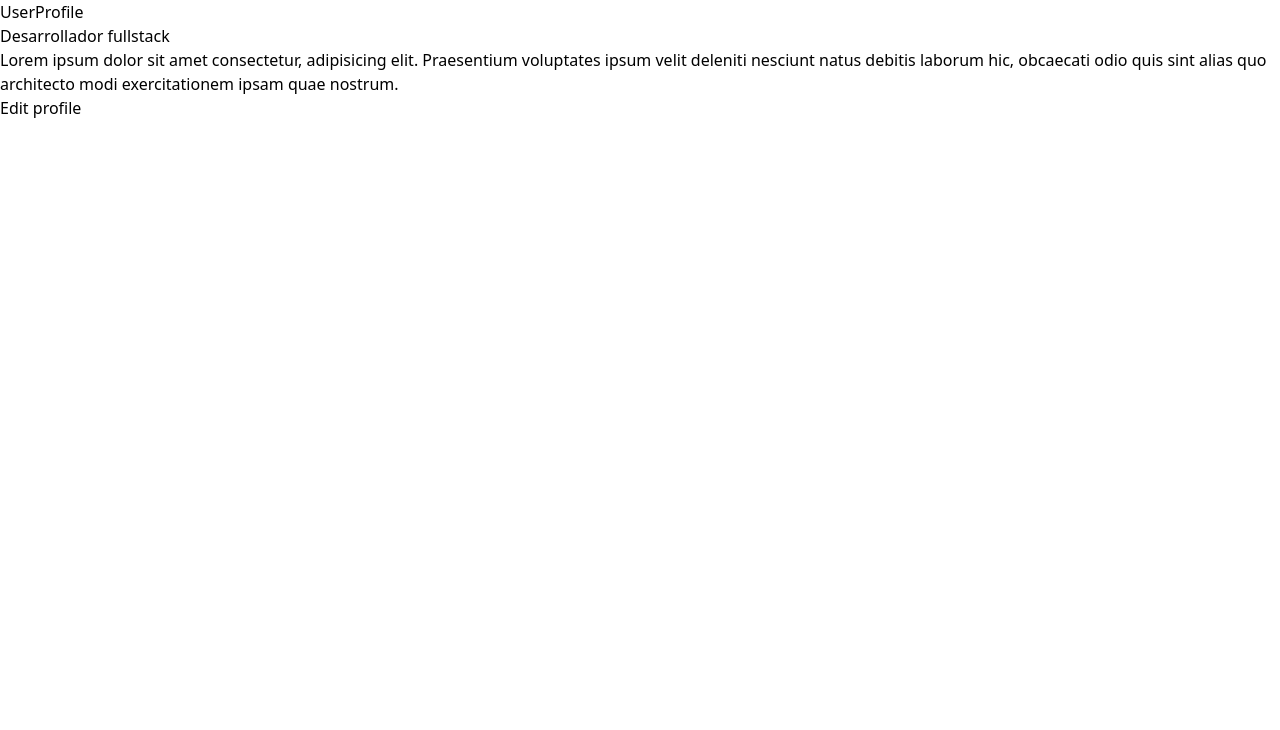
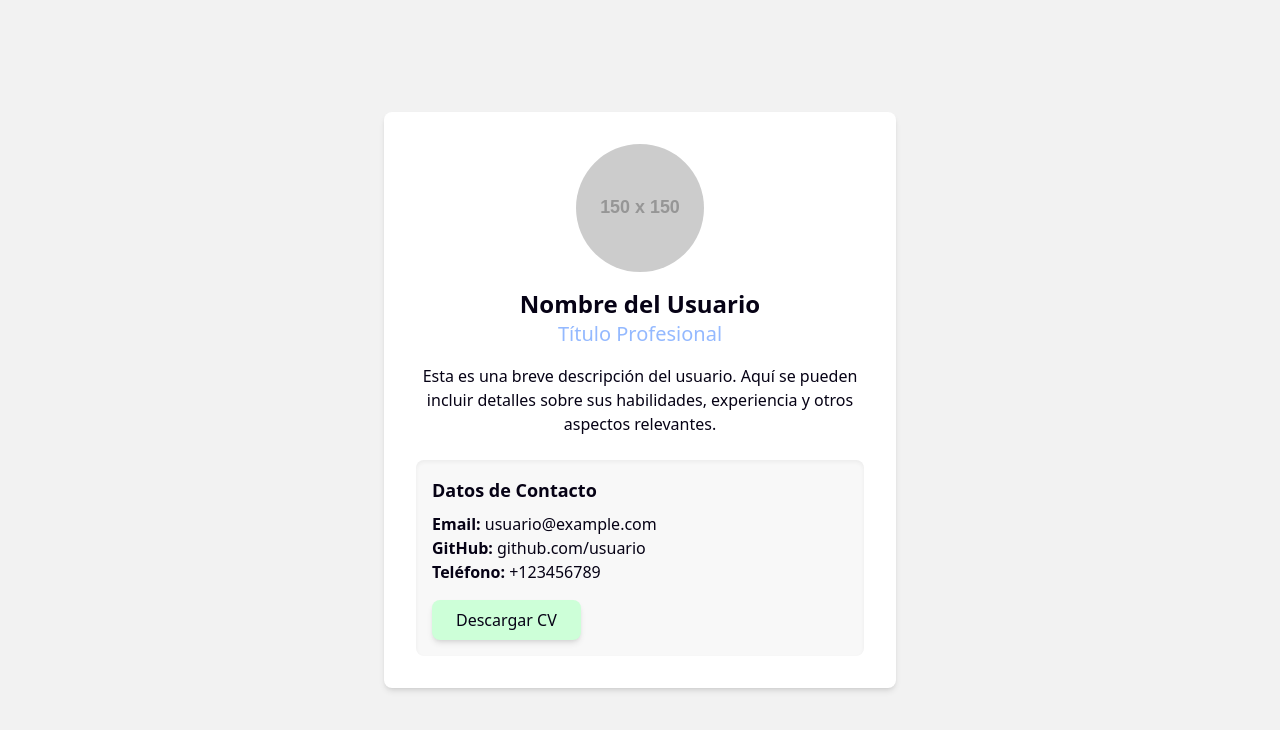
Before and after one commit to juanRCoder/i002-cvinter-front, a React (Vite) app: page /profile in a window 1280 px wide. Shown: the top 730 px of the page. Built offline with nearby package versions, Linux system fonts and the light colour scheme.

Commit message:
maquetado userProfile

```diff
--- a/src/application/dashboard/components/UserProfile.tsx
+++ b/src/application/dashboard/components/UserProfile.tsx
@@ -2,11 +2,30 @@
 
 const UserProfile: React.FC = () => {
     return (
-        <div>
-            <h1>UserProfile</h1>
-            <h2>Desarrollador fullstack</h2>
-            <p>Lorem ipsum dolor sit amet consectetur, adipisicing elit. Praesentium voluptates ipsum velit deleniti nesciunt natus debitis laborum hic, obcaecati odio quis sint alias quo architecto modi exercitationem ipsam quae nostrum.</p>
-            <button>Edit profile</button>
+        <div className="min-h-screen flex items-center justify-center bg-[#F2F2F2]">
+            <div className="bg-white p-8 rounded-lg shadow-md max-w-lg w-full mx-4">
+                <div className="flex flex-col items-center">
+                    <img
+                        src="https://via.placeholder.com/150"
+                        alt="Profile"
+                        className="w-32 h-32 rounded-full mb-4"
+                    />
+                    <h2 className="text-2xl font-bold text-[#060215]">Nombre del Usuario</h2>
+                    <h3 className="text-xl text-[#94B9FF]">Título Profesional</h3>
+                    <p className="text-center text-[#060215] mt-4 mb-6">
+                        Esta es una breve descripción del usuario. Aquí se pueden incluir detalles sobre sus habilidades, experiencia y otros aspectos relevantes.
+                    </p>
+                </div>
+                <div className="bg-[#F8F8F8] p-4 rounded-lg shadow-inner w-full">
+                    <h4 className="text-lg font-semibold text-[#060215] mb-2">Datos de Contacto</h4>
+                    <p className="text-[#060215]"><strong>Email:</strong> usuario@example.com</p>
+                    <p className="text-[#060215]"><strong>GitHub:</strong> github.com/usuario</p>
+                    <p className="text-[#060215]"><strong>Teléfono:</strong> +123456789</p>
+                    <button className="mt-4 px-6 py-2 bg-[#CDFFD8] text-[#060215] rounded-lg shadow-md hover:bg-[#95BE9E]">
+                        Descargar CV
+                    </button>
+                </div>
+            </div>
         </div>
     )
 }
```
